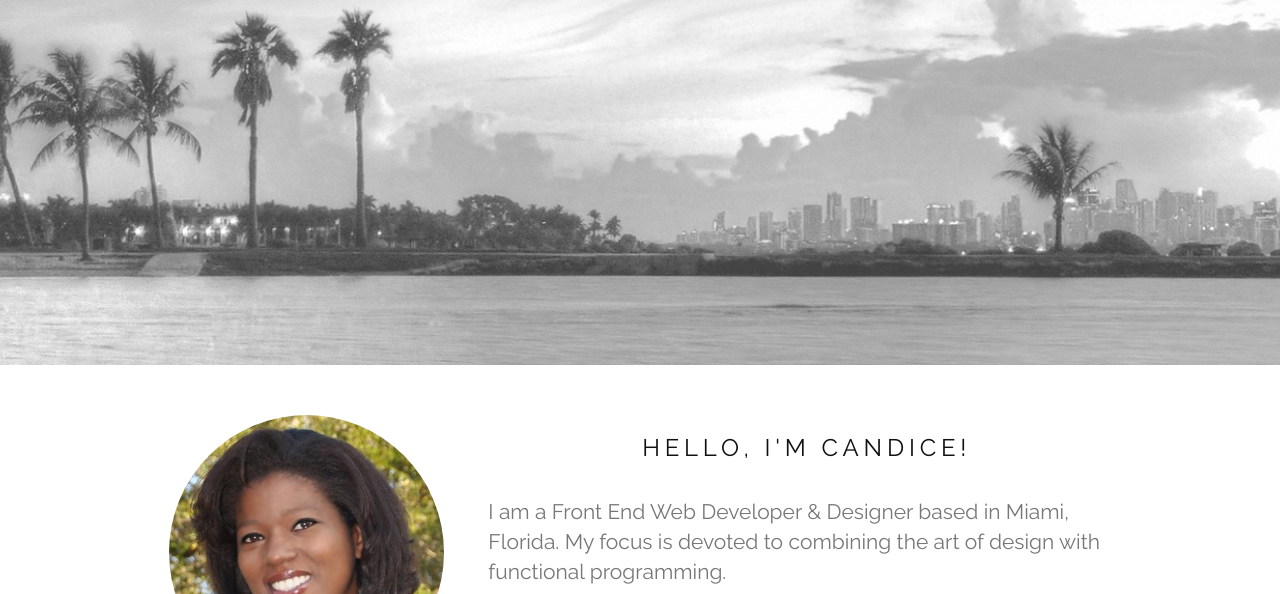
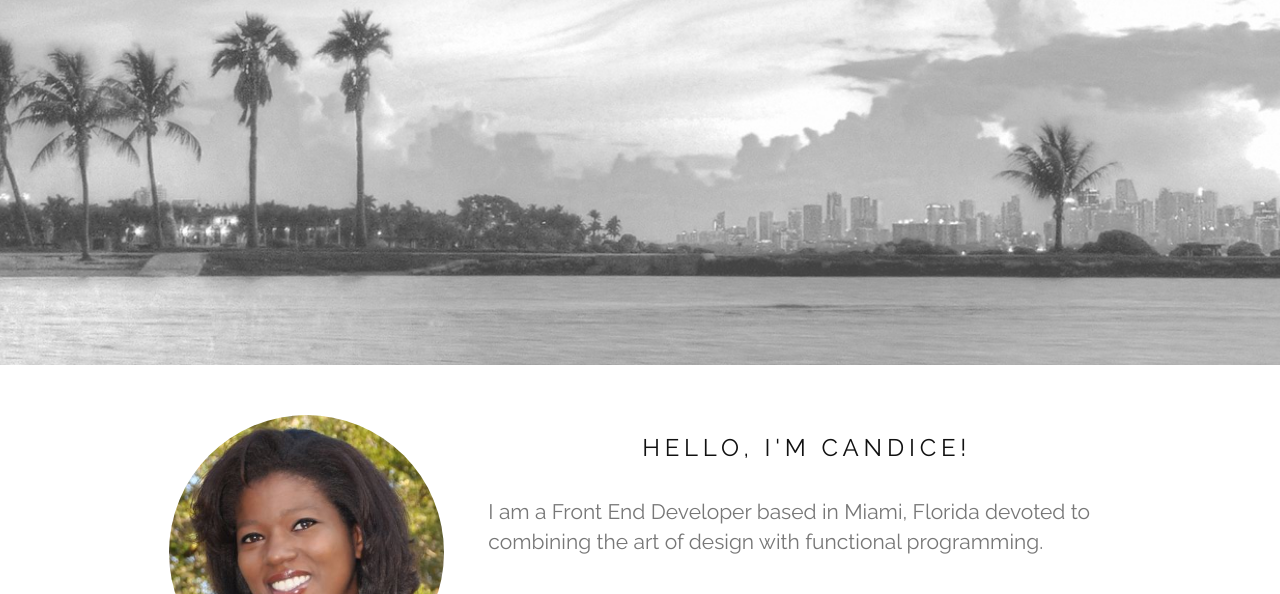
Before and after one commit to cndragn/portfolio, a plain HTML site: page index.html in a window 1280 px wide. Shown: the part 110-704 px from the top of the page. Drawn offline with nearby package versions, Linux system fonts and the light colour scheme.

Commit message:
Update bio

```diff
--- a/index.html
+++ b/index.html
@@ -45,7 +45,7 @@
                 </div>
                 <div class="col-md-8">
                     <h3>Hello, I'm Candice!</h3>
-                    <p>I am a Front End Web Developer & Designer based in Miami, Florida. My focus is devoted to combining the art of design with functional programming. </p>
+                    <p>I am a Front End Developer based in Miami, Florida devoted to combining the art of design with functional programming. </p>
                     <div class="row skills">
                         <div class="col-sm-6">
                             <h4>Skills</h4>
```
